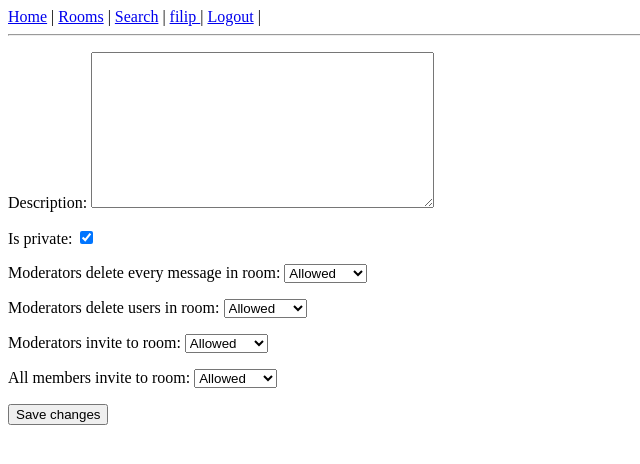
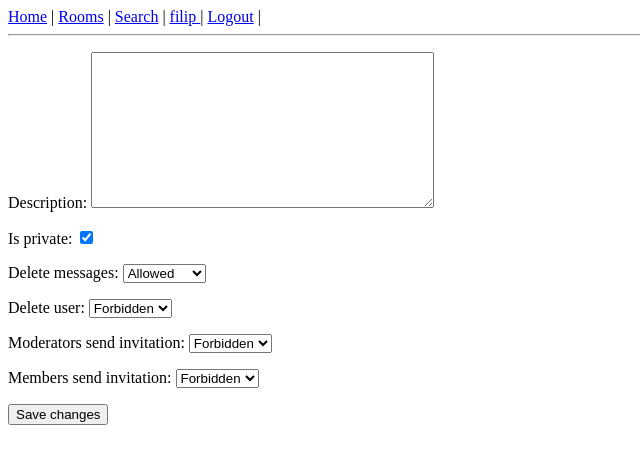
Before and after one commit to filipzmija1/MyChat, a Django app: page /room-management/d968d379-6ca5-4b00-9fad-2fc1d68efaff in a window 1280 px wide. Shown: the top 464 px of the page, without its empty margins (0-640 px from the left). Run offline with Django 4.2, Linux system fonts and the light colour scheme; a user stored in the database is signed in; data comes from the database, SQL or seed files in the repository; both versions use the stored data as it was after the commit; some libraries are stand-ins or nearby versions.

Commit message:
permissions model and view permissions set

```diff
--- a/mychat/mychat/settings.py
+++ b/mychat/mychat/settings.py
@@ -27,6 +27,7 @@ DEBUG = True
 
 ALLOWED_HOSTS = []
 
+CRISPY_TEMPLATE_PACK = 'bootstrap4'
 
 # Application definition
 
@@ -43,6 +44,8 @@ INSTALLED_APPS = [
     'allauth.account',
     'allauth.socialaccount',
     'django_email_verification',
+    'crispy_forms',
+    'crispy_bootstrap4',
 
     # Local
     'viperchat.apps.ViperchatConfig',
--- a/mychat/templates/viperchat/room_management.html
+++ b/mychat/templates/viperchat/room_management.html
@@ -1,11 +1,15 @@
 {% extends 'viperchat/base.html' %}
+{% load crispy_forms_tags %}
 
 {% block title %}Management{% endblock %}
 
 {% block content %}
-<form method="POST" action="">
+<form method="post" action="" class="form-horizontal">
     {% csrf_token %}
     {{ form.as_p }}
+    {{ second_form.as_p }}
+    <div class="form-actions">
     <input type="submit" value="Save changes">
+    </div>
 </form>
 {% endblock %}
--- a/mychat/viperchat/forms.py
+++ b/mychat/viperchat/forms.py
@@ -3,7 +3,7 @@ from django.contrib.auth import get_user_model
 from django.contrib.auth.forms import UserCreationForm, UserChangeForm
 from allauth.account.forms import SignupForm
 
-from .models import Room
+from .models import Room, PermissionSettings
 
 
 class UserCreationForm(UserCreationForm):
@@ -62,19 +62,16 @@ class SearchForm(forms.Form):
 
 
 class RoomManagementForm(forms.ModelForm):
-    CHOICES = (
-        ('Allowed', 'Allowed'),
-        ('Forbidden', 'Forbidden'),
-    )
-    delete_messages = forms.ChoiceField(choices=CHOICES, label='Moderators delete every message in room')
-    delete_user = forms.ChoiceField(choices=CHOICES, label='Moderators delete users in room')
-    moderators_send_invitation = forms.ChoiceField(choices=CHOICES, label='Moderators invite to room')
-    members_send_invitation = forms.ChoiceField(choices=CHOICES, label='All members invite to room')
-
     class Meta:
         model = Room
         fields = ['description', 'is_private']
 
 
+class RoomPermissionsForm(forms.ModelForm):
+    class Meta:
+        model = PermissionSettings
+        fields = ['delete_messages', 'delete_user', 'moderators_send_invitation', 'members_send_invitation']
+
+
 class SendMessageForm(forms.Form):
     message = forms.CharField(max_length=255)
--- a/mychat/viperchat/models.py
+++ b/mychat/viperchat/models.py
@@ -32,7 +32,7 @@ class Room(models.Model):
         editable=False
     )
     name = models.CharField(max_length=155, unique=True)
-    description = models.TextField()
+    description = models.TextField(blank=True, null=True)
     users = models.ManyToManyField(User, blank=True)
     creator = models.ForeignKey(User, on_delete=models.CASCADE, related_name='creator')
     is_private = models.BooleanField(default=False)
--- a/mychat/viperchat/views.py
+++ b/mychat/viperchat/views.py
@@ -21,7 +21,7 @@ from django.contrib.contenttypes.models import ContentType
 from django.views.generic.detail import SingleObjectMixin
 
 from .models import Room, Notification, FriendRequest, RoomInvite, Message, PermissionSettings
-from .forms import ResetPasswordForm, SearchForm, RoomManagementForm, SendMessageForm
+from .forms import ResetPasswordForm, SearchForm, RoomManagementForm, SendMessageForm, RoomPermissionsForm
 from .permissions import *
 
 
@@ -181,6 +181,7 @@ class RoomManagement(LoginRequiredMixin, UpdateView):
     """Moderators delete messages, send invites, delete users in room"""
     model = Room
     form_class = RoomManagementForm
+    second_form_class = RoomPermissionsForm
     template_name = 'viperchat/room_management.html'
 
     def get_object(self, *args, **kwargs):
@@ -192,29 +193,38 @@ class RoomManagement(LoginRequiredMixin, UpdateView):
         else:
             raise PermissionDenied
 
-    def get_initial(self):
-        initial = {}
-        permission_settings = self.get_object().permission_settings
-        initial['delete_messages'] = permission_settings.delete_messages
-        initial['delete_user'] = permission_settings.delete_user
-        initial['moderators_send_invitation'] = permission_settings.moderators_send_invitation
-        initial['members_send_invitation'] = permission_settings.members_send_invitation
-        return self.initial.copy()
+    def get_context_data(self, *args, **kwargs):
+        context = super().get_context_data(**kwargs)
+        if 'form' not in context:
+            context['form'] = self.form_class(instance=self.get_object())
+        if 'second_form' not in context:
+            context['second_form'] = self.second_form_class(instance=self.get_object().permission_settings)
+        return context
 
     def form_valid(self, form):
-        moderator_delete_messages_permission = form.cleaned_data['delete_messages']
-        moderator_delete_user_permission = form.cleaned_data['delete_user']
-        moderators_send_invite_permission = form.cleaned_data['moderators_send_invitation']
-        members_send_invite_permission = form.cleaned_data['members_send_invitation']
-        moderator_group = Group.objects.get(name=f'{self.get_object().name}_mods')
-        member_group = Group.objects.get(name=f'{self.get_object().name}_members')
+        permission_settings_form = RoomPermissionsForm(self.request.POST)
         permission_settings = self.get_object().permission_settings
-
+        if form.is_valid() and permission_settings_form.is_valid():
+            moderator_delete_messages_permission = permission_settings_form.cleaned_data['delete_messages']
+            moderator_delete_user_permission = permission_settings_form.cleaned_data['delete_user']
+            moderators_send_invite_permission = permission_settings_form.cleaned_data['moderators_send_invitation']
+            members_send_invite_permission = permission_settings_form.cleaned_data['members_send_invitation']
+            #   Get groups
+            moderator_group = Group.objects.get(name=f'{self.get_object().name}_mods')
+            member_group = Group.objects.get(name=f'{self.get_object().name}_members')
+        #   set moderator permissions
         set_permission(moderator_delete_messages_permission, moderator_group, add_delete_message_permission, remove_delete_message_permission)
         set_permission(moderator_delete_user_permission, moderator_group, add_delete_user_from_group_permission, remove_user_from_group_permission)
         set_permission(moderators_send_invite_permission, moderator_group, add_send_invitation_permission, remove_send_invitation_permission)
+        #   set member permissions
         set_permission(members_send_invite_permission, member_group, add_send_invitation_permission, remove_send_invitation_permission)
+        #   Save permissions settings to database
+        permission_settings.delete_messages = moderator_delete_messages_permission
+        permission_settings.delete_user = moderator_delete_user_permission
+        permission_settings.moderators_send_invitation = moderators_send_invite_permission
+        permission_settings.members_send_invitation = members_send_invite_permission
 
+        permission_settings.save()
         form.save()
         return redirect(reverse('room_detail', kwargs={'pk': self.get_object().pk}))
 
```
Also changed, not shown: mychat/db.sqlite3, mychat/viperchat/migrations/0036_alter_room_description.py (added).
